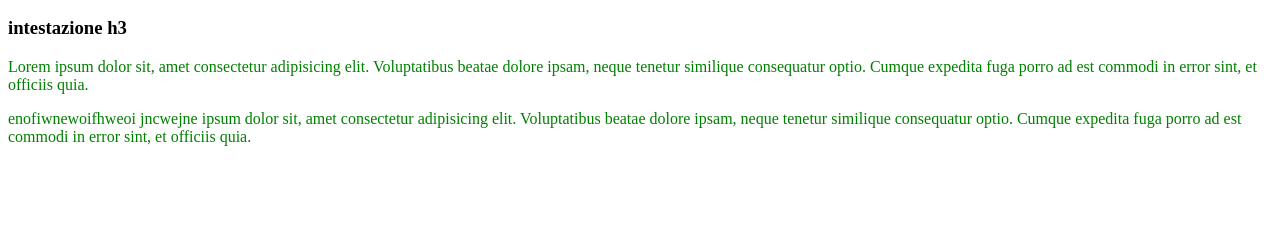
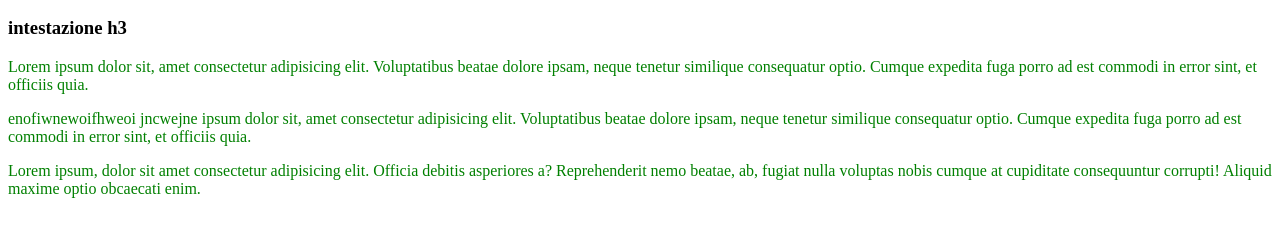
Before and after one commit to YleniaMighela/provabranch, a plain HTML site: page index.html in a window 1280 px wide. Shown: the part 110-346 px from the top of the page. Drawn offline with Linux system fonts and the light colour scheme.

Commit message:
add paragrafo

```diff
--- a/index.html
+++ b/index.html
@@ -1,5 +1,6 @@
 <!DOCTYPE html>
 <html lang="en">
+
 <head>
     <meta charset="UTF-8" />
     <meta name="viewport" content="width=device-width, initial-scale=1.0" />
@@ -22,5 +23,9 @@
         consequatur optio. Cumque expedita fuga porro ad est commodi in error
         sint, et officiis quia.
     </p>
+    <p>Lorem ipsum, dolor sit amet consectetur adipisicing elit. Officia debitis asperiores a? Reprehenderit nemo
+        beatae, ab, fugiat nulla voluptas nobis cumque at cupiditate consequuntur corrupti! Aliquid maxime optio
+        obcaecati enim.</p>
 </body>
+
 </html>
```
Lines whose indentation alone changed are shown as unchanged.
